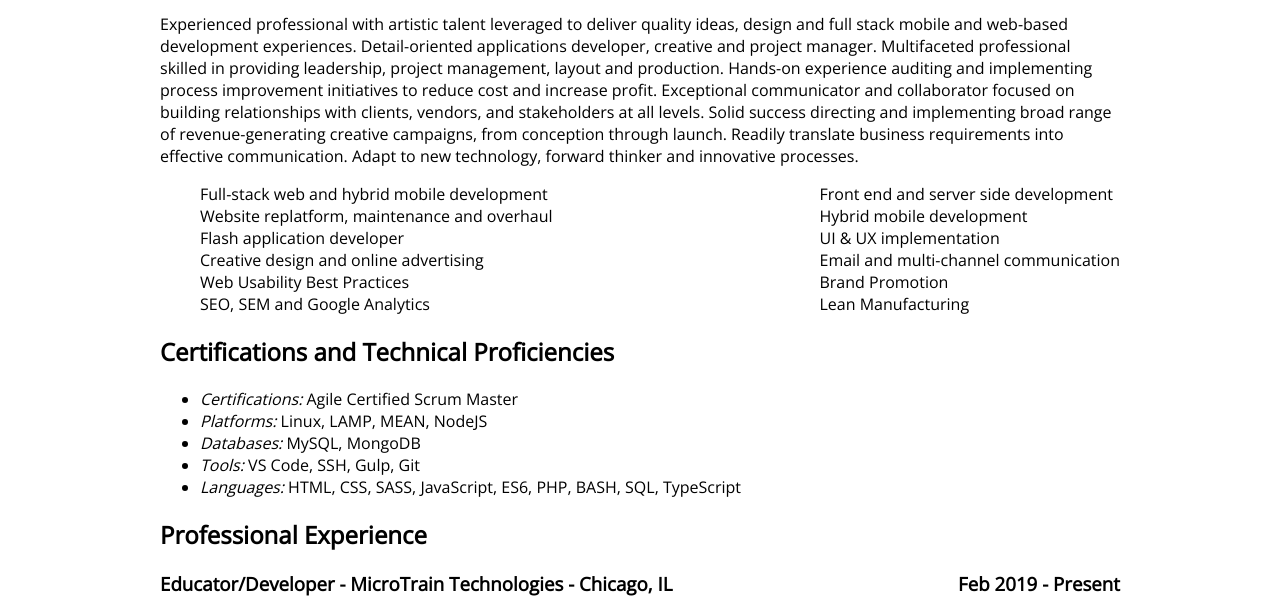
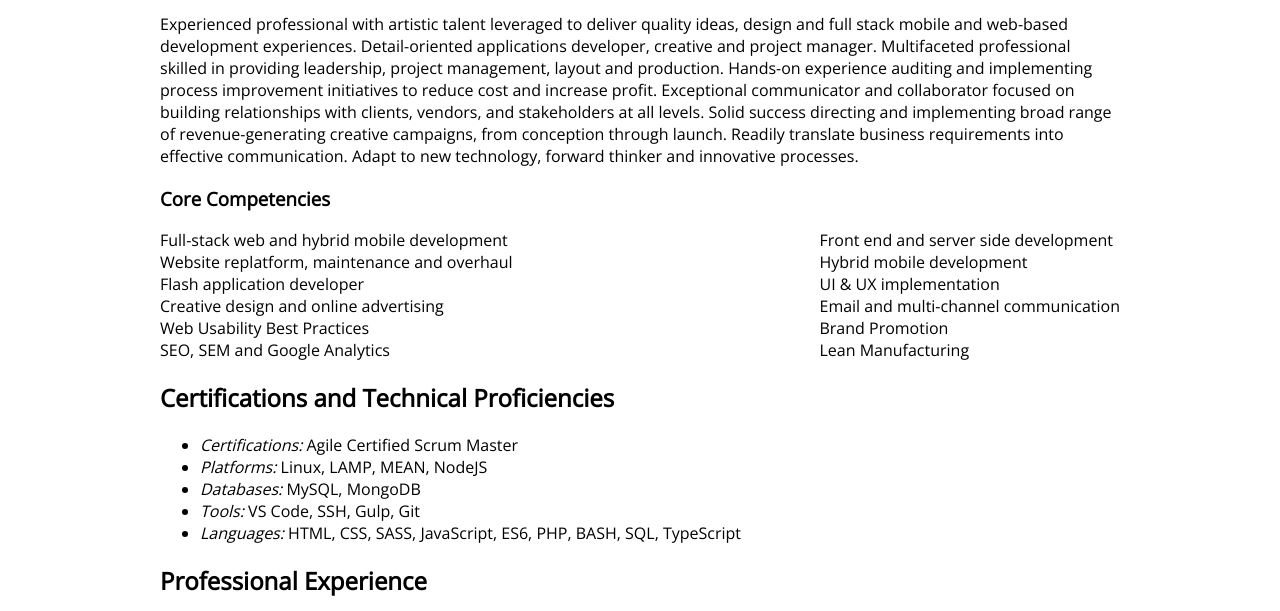
Before and after one commit to swasgrafx/swasgrafx.github.io, a website: page resume.html in a window 1280 px wide. Shown: the part 161-772 px from the top of the page. Drawn offline with nearby package versions, Linux system fonts and the light colour scheme.

Commit message:
Update resume.html

```diff
--- a/resume.html
+++ b/resume.html
@@ -33,7 +33,9 @@
     Solid success directing and implementing broad range of revenue-generating creative campaigns, from conception through launch.
     Readily translate business requirements into effective communication. Adapt to new technology, forward thinker and innovative processes.
     </p>
-    <ul class="clearfix">
+
+    <section class="clearfix">
+    <h3 class="text-initial">Core Competencies</h3>
         <span class="float-left">Full-stack web and hybrid mobile development<br>
             Website replatform, maintenance and overhaul<br>
             Flash application developer<br>
@@ -48,7 +50,7 @@
             Brand Promotion<br>
             Lean Manufacturing<br>
         </span>
-       </ul>
+     </section>
 
 
        <section class="certs">
```
